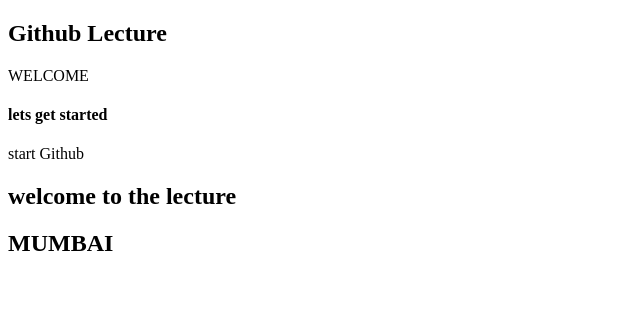
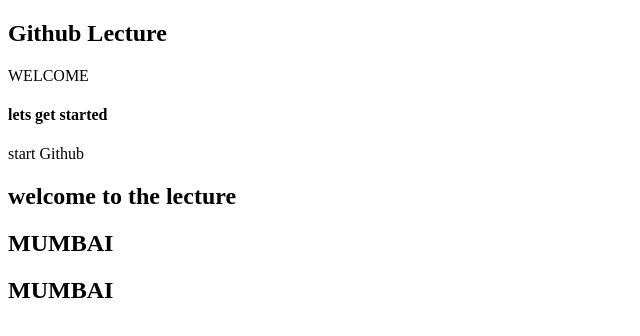
Before and after one commit to mansirupavate-collab/Manager, a plain HTML site: page index.html in a window 1280 px wide. Shown: the whole page, without its empty margins (0-640 px from the left). Drawn offline with Linux system fonts and the light colour scheme.

Commit message:
mumbai
mum

MUMBAI

```diff
--- a/index.html
+++ b/index.html
@@ -12,5 +12,6 @@
 <p>start Github</p>
     <h2>welcome to the lecture</h2>
     <h2>MUMBAI</h2>
+    <h2>MUMBAI</h2>
 </body>
 </html>
```
